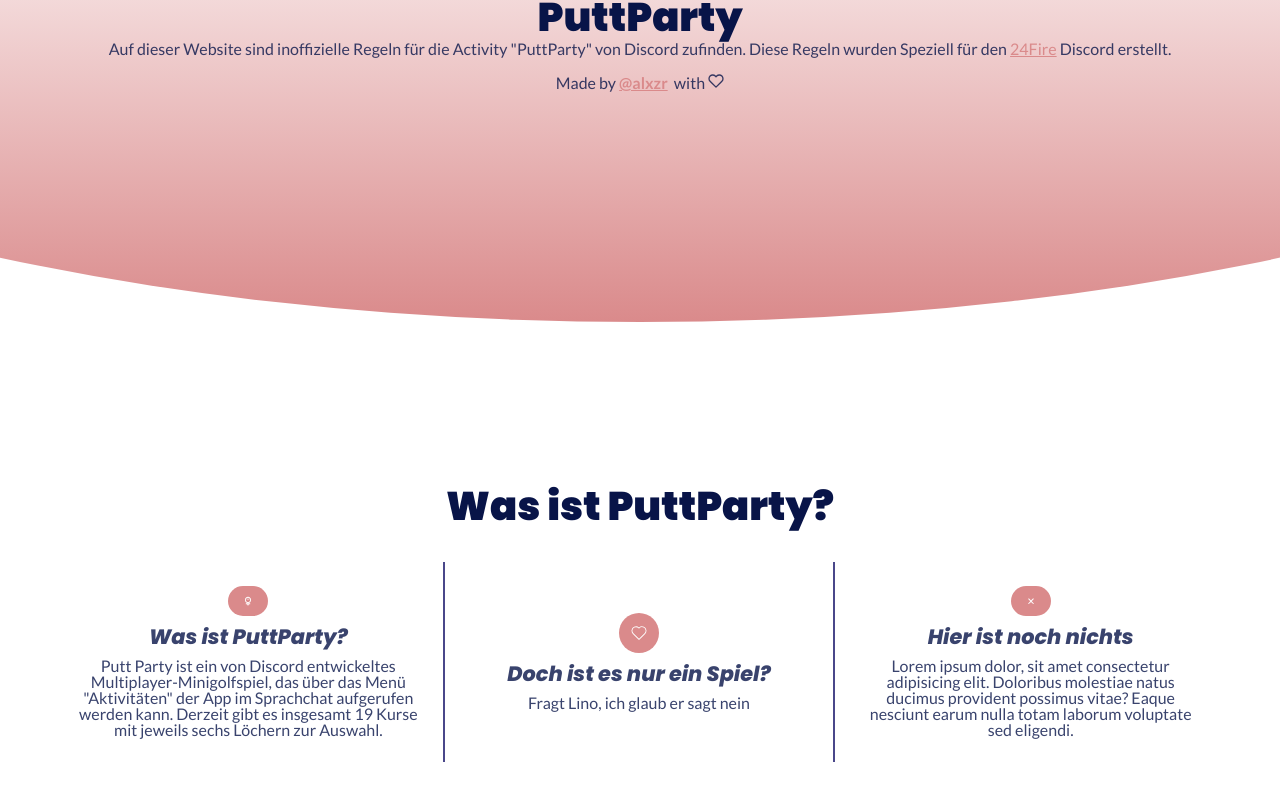
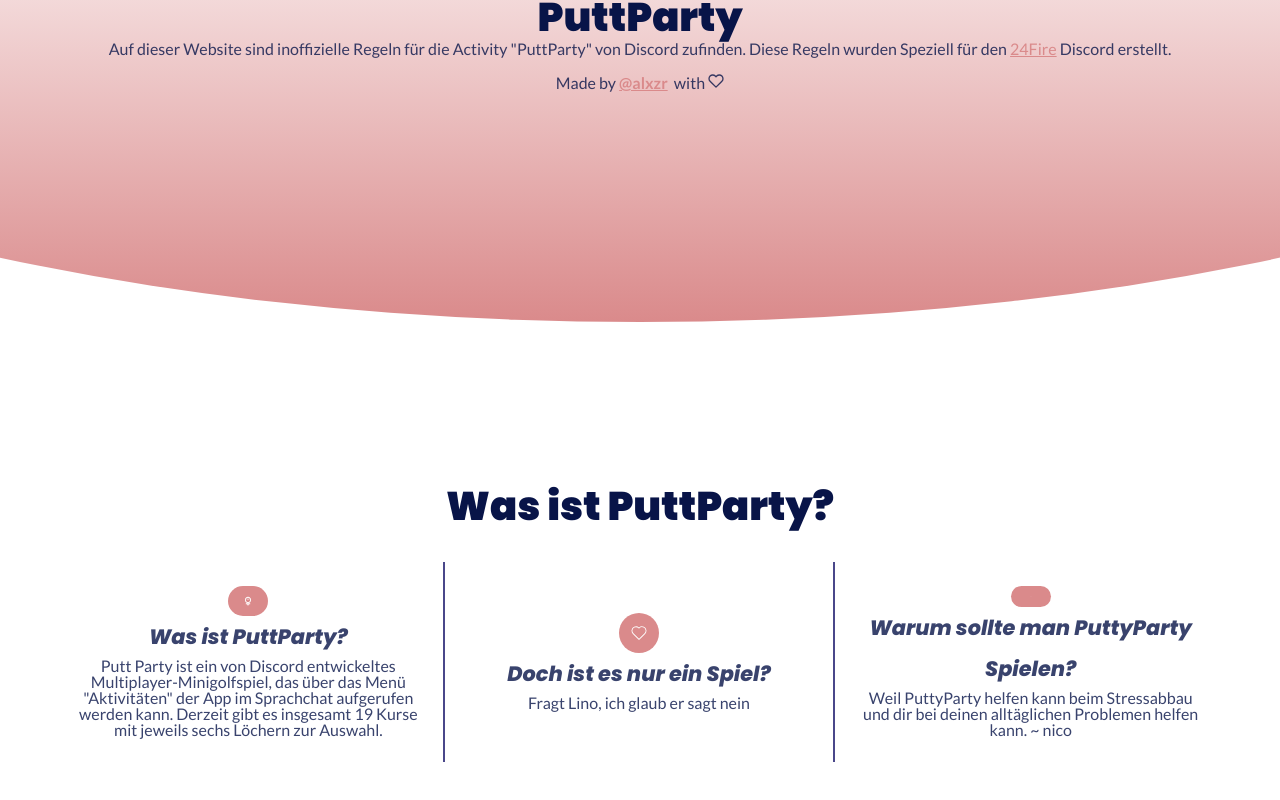
Before and after one commit to alexkuchar/puttparty, a React (Vite) app: page / in a window 1280 px wide. Shown: the part 222-1022 px from the top of the page. Built offline with nearby package versions, Linux system fonts and the light colour scheme.

Commit message:
Updated card

```diff
--- a/src/routes/Home.jsx
+++ b/src/routes/Home.jsx
@@ -54,11 +54,12 @@
           <div className="card">
             <IoClose className="card__icon" />
 
-            <h5 className="card__title">Hier ist noch nichts</h5>
+            <h5 className="card__title">
+              Warum sollte man PuttyParty Spielen?
+            </h5>
             <p className="card__text">
-              Lorem ipsum dolor, sit amet consectetur adipisicing elit.
-              Doloribus molestiae natus ducimus provident possimus vitae? Eaque
-              nesciunt earum nulla totam laborum voluptate sed eligendi.
+              Weil PuttyParty helfen kann beim Stressabbau und dir bei deinen
+              alltäglichen Problemen helfen kann. ~ nico
             </p>
           </div>
         </div>
```
